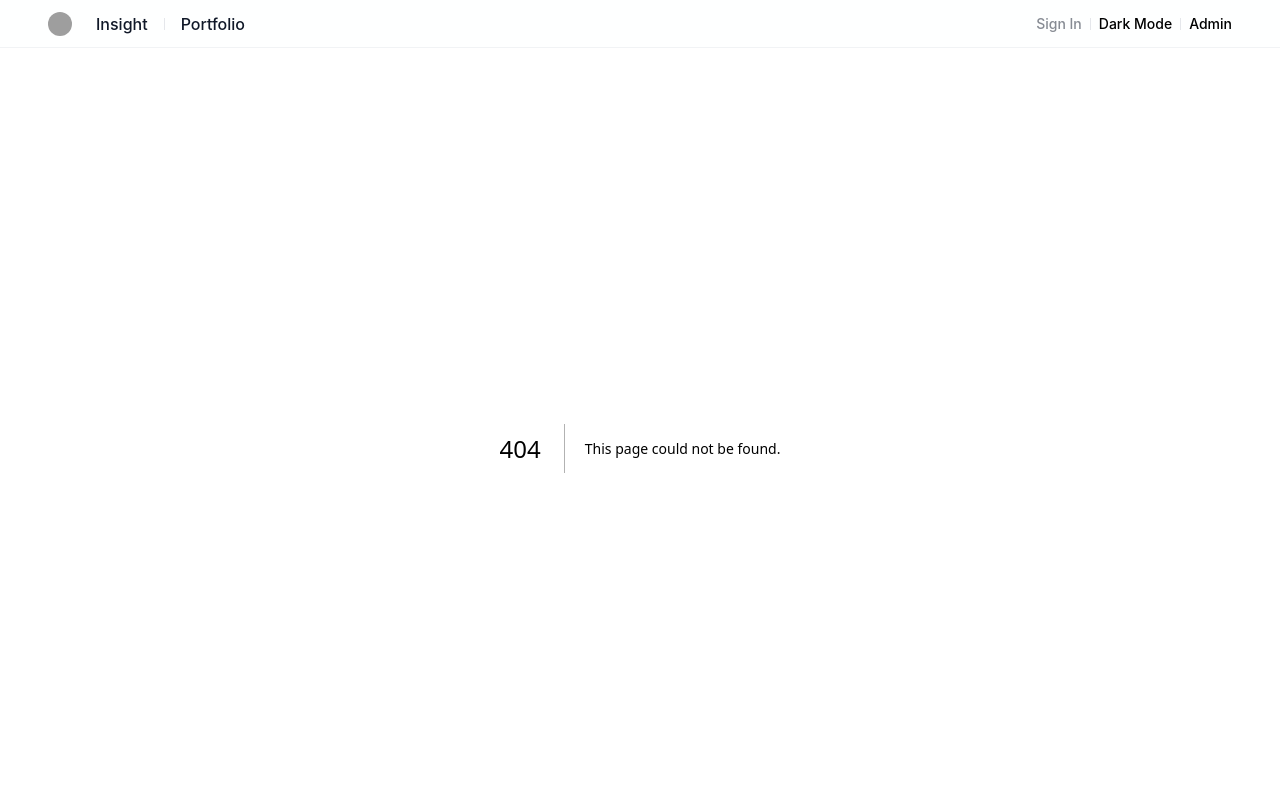
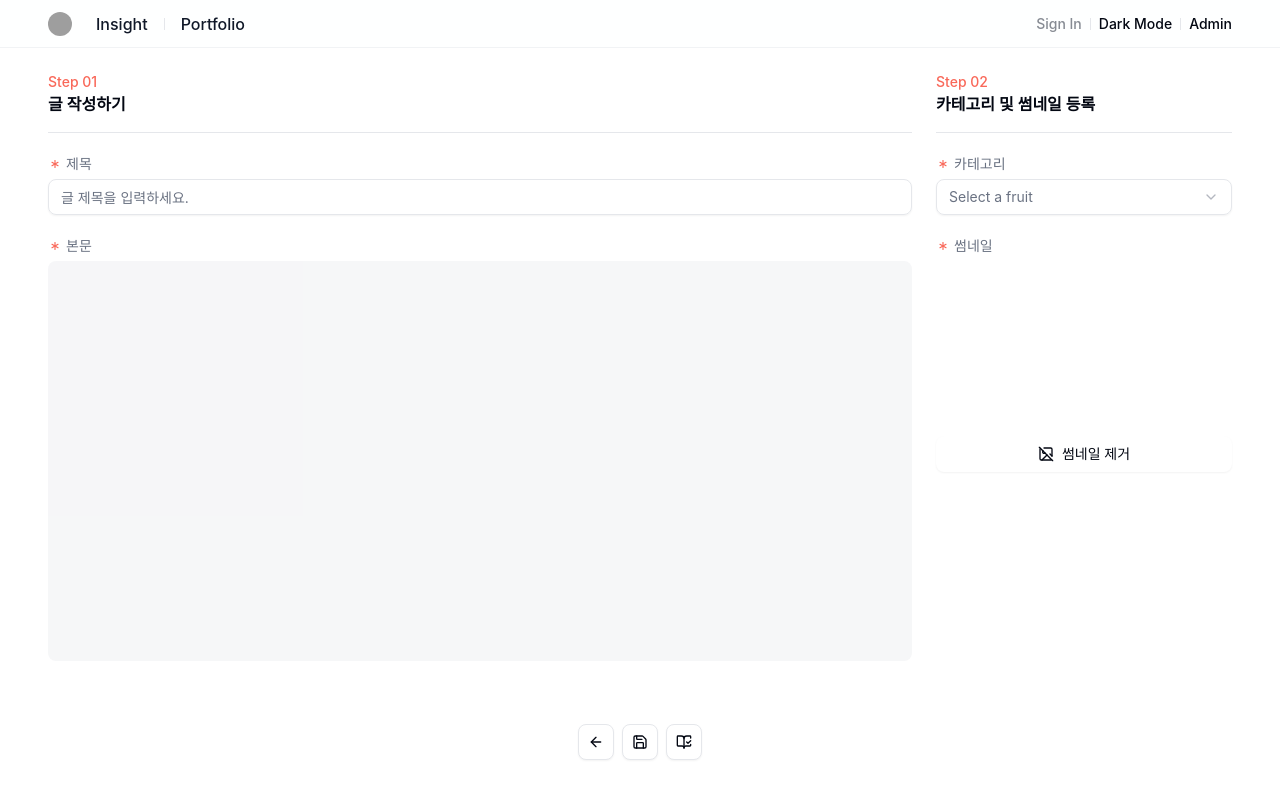
Before and after one commit to seunjin/jinseun-content, a Next.js app: page /admin in a window 1280 px wide. Before the commit this address had no page. Shown: the top 800 px of the page. Built offline with nearby package versions, Linux system fonts and the light colour scheme; grey boxes are pictures that could not be loaded; a web font is replaced by a local one.

Commit message:
feat: 관리자 레이아웃 작업 및 글 작성 페이지 마크업 작업

```diff
--- /dev/null
+++ b/src/app/(admin)/admin/page.tsx
@@ -0,0 +1,101 @@
+import AppContainer from "@components/layouts/AppContainer";
+import Icon from "@components/lib/lucide-icons/Icon";
+import { INSIGHT_CATEGORY_SELECT_OPTIONS } from "@constants/category.constants";
+import {
+  Button,
+  Input,
+  Label,
+  Skeleton,
+  Select,
+  SelectContent,
+  SelectGroup,
+  SelectItem,
+  SelectLabel,
+  SelectTrigger,
+  SelectValue,
+} from "@shadcn/ui";
+
+const AdminPage = () => {
+  return (
+    <AppContainer>
+      <div className="fixed right-1/2 bottom-10 translate-x-1/2 z-20 flex items-center gap-2">
+        <Button variant="outline" size="icon">
+          <Icon name="ArrowLeft" />
+        </Button>
+        <Button variant="outline" size="icon">
+          <Icon name="Save" />
+        </Button>
+        <Button variant="outline" size="icon">
+          <Icon name="BookOpenCheck" />
+        </Button>
+      </div>
+      <div className="flex gap-6">
+        {/* 글 작성하기 */}
+        <section className="w-3/4 h-full flex flex-col gap-6">
+          <div className="flex flex-col pb-4 border-b">
+            <span className="text-[#f96859] font-medium">Step 01</span>
+            <span className="text-base font-semibold">글 작성하기</span>
+          </div>
+          <div className="flex flex-col gap-2">
+            <div className="flex items-center gap-1">
+              <Icon name="Asterisk" size={14} className="text-[#f96859]" />
+              <Label className="text-muted-foreground">제목</Label>
+            </div>
+            <Input placeholder="글 제목을 입력하세요." />
+          </div>
+          <div className="flex flex-col gap-2">
+            <div className="flex items-center gap-1">
+              <Icon name="Asterisk" size={14} className="text-[#f96859]" />
+              <Label className="text-muted-foreground">본문</Label>
+            </div>
+            <Skeleton className="h-100" />
+          </div>
+        </section>
+        {/* 카테고리 및 썸네일 등록*/}
+        <section className="w-1/4 flex flex-col gap-6 shrink-0">
+          <div className="flex flex-col pb-4 border-b">
+            <span className="text-[#f96859] font-medium">Step 02</span>
+            <span className="text-base font-semibold">
+              카테고리 및 썸네일 등록
+            </span>
+          </div>
+          <div className="flex flex-col gap-2">
+            <div className="flex items-center gap-1">
+              <Icon name="Asterisk" size={14} className="text-[#f96859]" />
+              <Label className="text-muted-foreground">카테고리</Label>
+            </div>
+            <Select>
+              <SelectTrigger className="w-full">
+                <SelectValue placeholder="Select a fruit" />
+              </SelectTrigger>
+              <SelectContent>
+                <SelectGroup>
+                  <SelectLabel>카테고리(주제)</SelectLabel>
+                  {INSIGHT_CATEGORY_SELECT_OPTIONS.map((option) => {
+                    return (
+                      <SelectItem key={option.id} value={option.value}>
+                        {option.label}
+                      </SelectItem>
+                    );
+                  })}
+                </SelectGroup>
+              </SelectContent>
+            </Select>
+          </div>
+          <div className="flex flex-col gap-2">
+            <div className="flex items-center gap-1">
+              <Icon name="Asterisk" size={14} className="text-[#f96859]" />
+              <Label className="text-muted-foreground">썸네일</Label>
+            </div>
+            <div className="aspect-video" />
+            <Button variant="outline" className="border-0">
+              <Icon name="ImageOff" /> 썸네일 제거
+            </Button>
+          </div>
+        </section>
+      </div>
+    </AppContainer>
+  );
+};
+
+export default AdminPage;
--- a/src/app/layout.tsx
+++ b/src/app/layout.tsx
@@ -33,7 +33,6 @@
         >
           <AppHeader />
           {children}
-          <AppFooter />
         </ThemeProvider>
       </body>
     </html>
```
